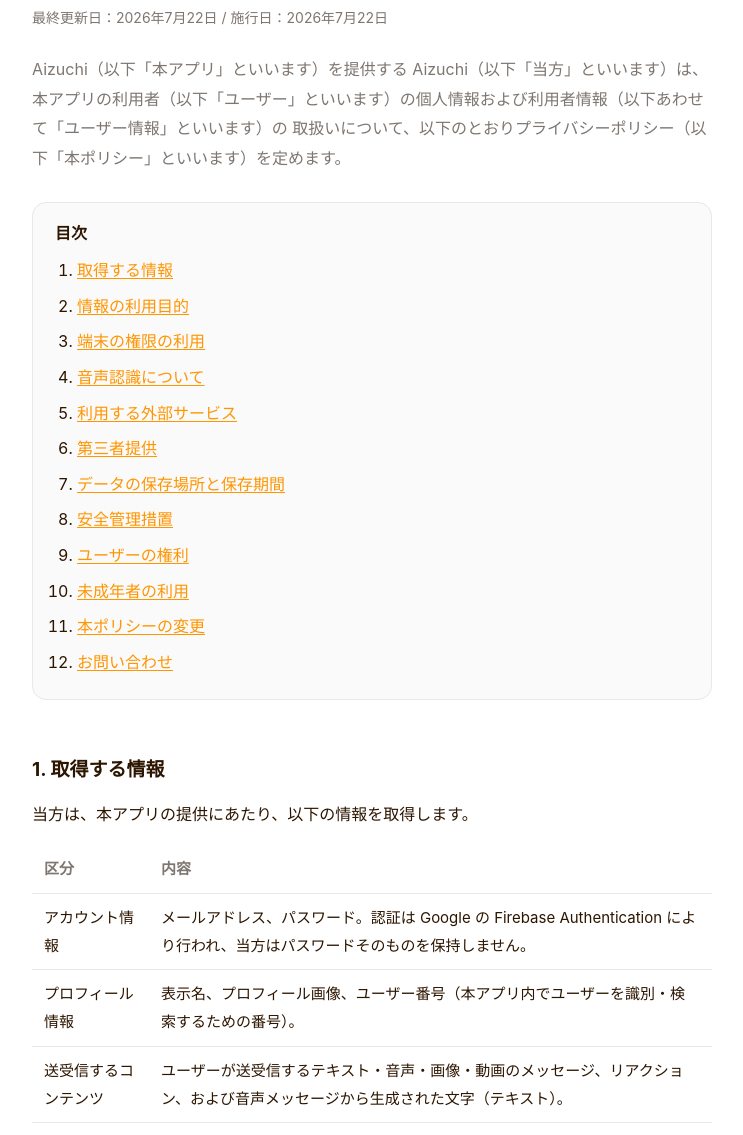
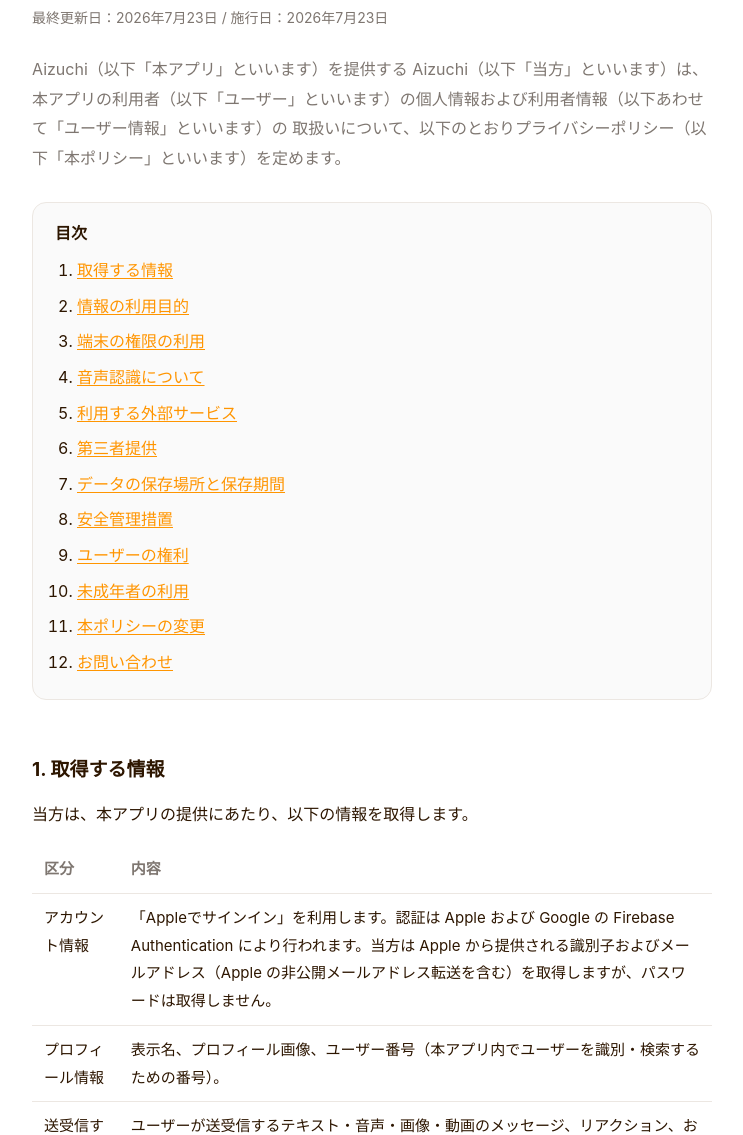
Before and after one commit to Sakippo/aizuchi, a plain HTML site: page privacy-policy.html in a window 1280 px wide. Shown: the part 165-1300 px from the top of the page, without its empty margins (268-1011 px from the left). Drawn offline with Linux system fonts and the light colour scheme.

Commit message:
update auth wording for Sign in with Apple

```diff
--- a/privacy-policy.html
+++ b/privacy-policy.html
@@ -16,7 +16,7 @@
 
 <main class="wrap">
   <h1>プライバシーポリシー</h1>
-  <p class="updated">最終更新日：2026年7月22日 / 施行日：2026年7月22日</p>
+  <p class="updated">最終更新日：2026年7月23日 / 施行日：2026年7月23日</p>
 
   <p class="lead">
     Aizuchi（以下「本アプリ」といいます）を提供する Aizuchi（以下「当方」といいます）は、
@@ -48,7 +48,7 @@
     <tr><th>区分</th><th>内容</th></tr>
     <tr>
       <td>アカウント情報</td>
-      <td>メールアドレス、パスワード。認証は Google の Firebase Authentication により行われ、当方はパスワードそのものを保持しません。</td>
+      <td>「Appleでサインイン」を利用します。認証は Apple および Google の Firebase Authentication により行われます。当方は Apple から提供される識別子およびメールアドレス（Apple の非公開メールアドレス転送を含む）を取得しますが、パスワードは取得しません。</td>
     </tr>
     <tr>
       <td>プロフィール情報</td>
```
Also changed, not shown: terms.html (+2 -2 lines).
